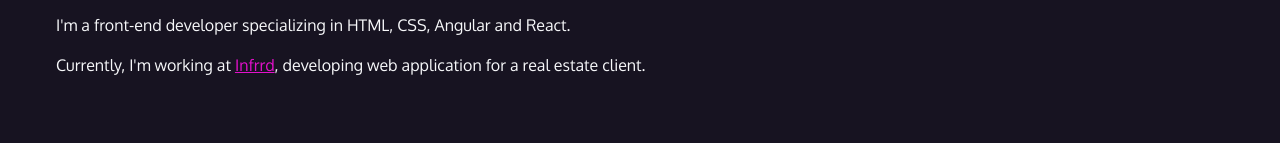
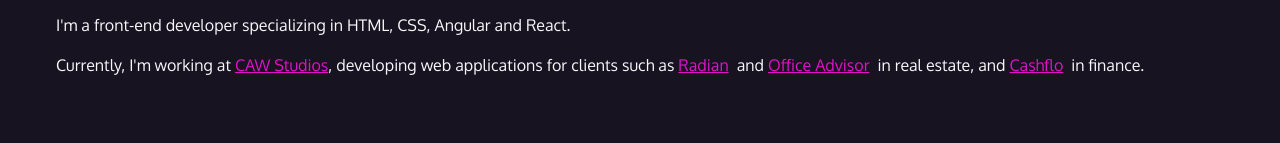
Before and after one commit to Akshat42/my-portfolio, a React (Create React App) app: page /portfolio in a window 1280 px wide. Shown: the part 379-522 px from the top of the page. Built offline with nearby package versions, Linux system fonts and the light colour scheme; no server answers; a web font is replaced by a local one.

Commit message:
fix: client url and job update

```diff
--- a/src/components/intro/Inro.js
+++ b/src/components/intro/Inro.js
@@ -1,7 +1,10 @@
 import './Intro.css';
 
 function Intro() {
-    var companyName = 'Infrrd';
+    const companyName = 'CAW Studios';
+    const clientUrl1 = 'https://www.radian.com/'
+    const clientUrl2 = 'https://www.cashflo.io/'
+    const clientUrl3 = 'http://www.officeadvisor.in/'
 
     return (
         <section id="intro">
@@ -20,12 +23,26 @@
                 {`Currently, I'm working at `}
                 <a
                     rel="noreferrer"
-                    href="https://www.infrrd.ai"
+                    href="https://www.cawstudios.com"
                     target="_blank"
                 >
                     {companyName}
                 </a>
-                , developing web application for a real estate client.
+                , developing web applications for clients such as <a
+                    rel="noreferrer"
+                    href={clientUrl1}
+                    target="_blank"
+                >
+                    Radian</a>&nbsp; and <a
+                    rel="noreferrer"
+                    href={clientUrl2}
+                    target="_blank"
+                >Office Advisor</a>&nbsp; in real estate, and <a
+                    rel="noreferrer"
+                    href={clientUrl3}
+                    target="_blank"
+                >
+                    Cashflo</a>&nbsp; in finance.
             </p>
         </section>
     );
```
